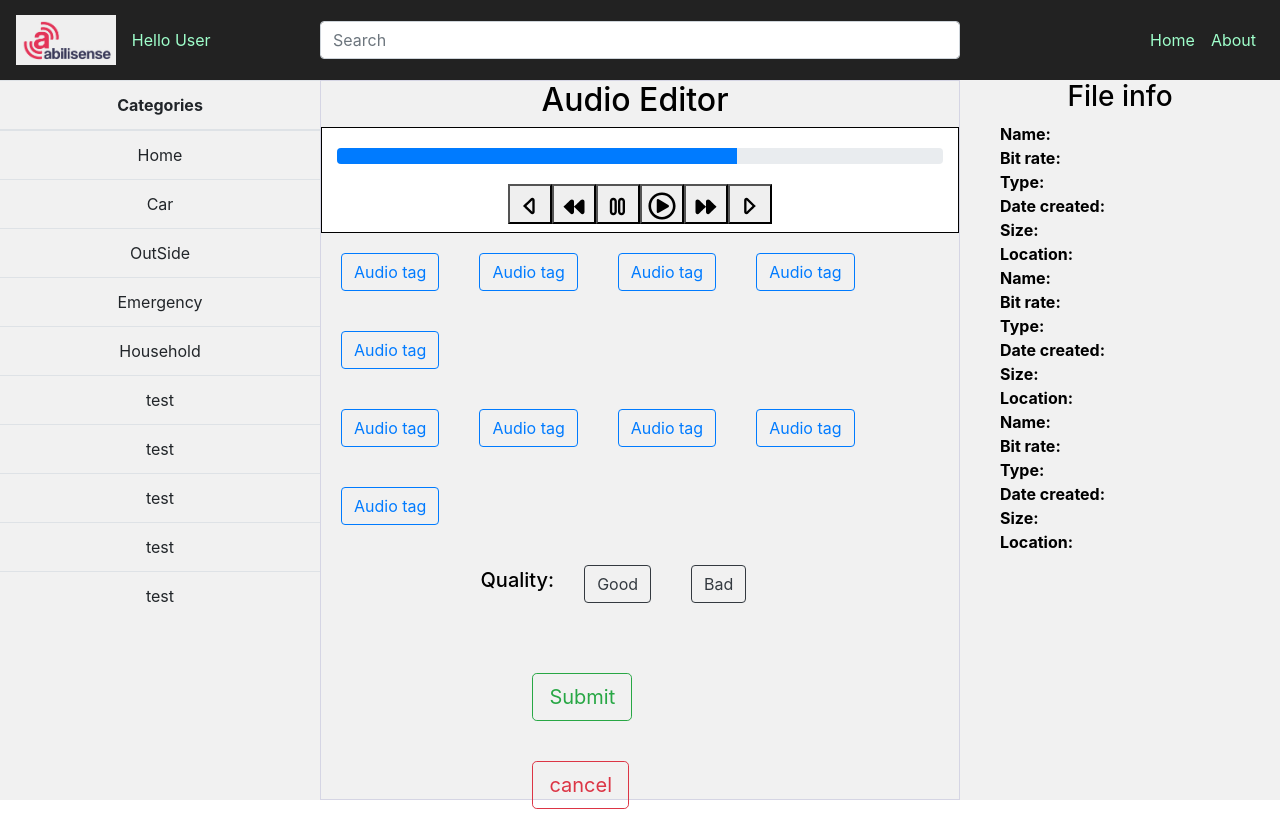
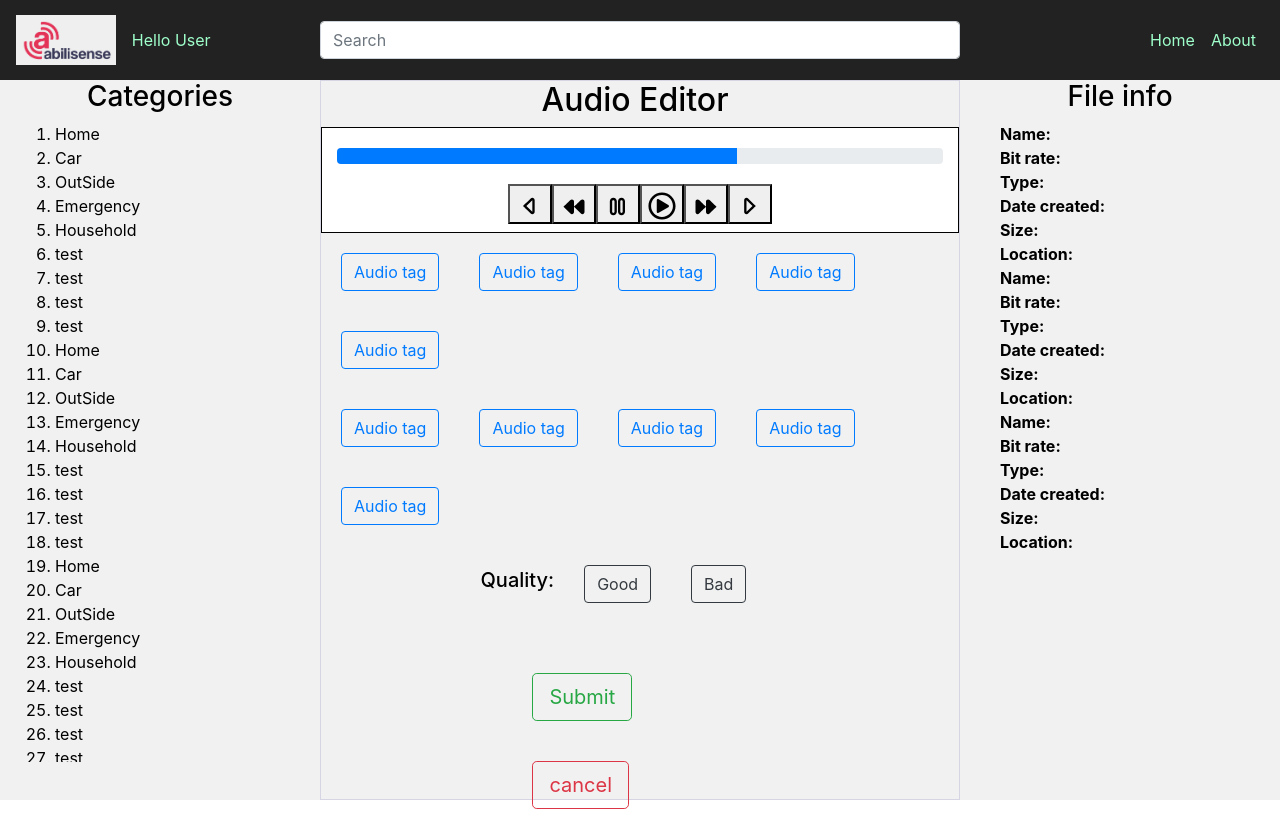
Before and after one commit to noamlasry/Abilisense, a React (Create React App) app: page /mainPage in a window 1280 px wide. Built offline with nearby package versions, Linux system fonts and the light colour scheme.

Commit message:
ui minus player

```diff
--- /dev/null
+++ b/src/components/categories/category.css
@@ -0,0 +1,20 @@
+.scrollbar {
+    overflow-y: scroll;
+  }
+
+  .scrollbar::-webkit-scrollbar {
+    width: 10px;
+    height: 10px;
+  }
+
+  .scrollbar-primary::-webkit-scrollbar {
+    background-color: rgb(211, 202, 230);
+  }
+
+  .scrollbar-primary::-webkit-scrollbar-thumb {
+    border-radius: 10px;
+    background-color: rgb(145, 132, 221);
+  }
+  .li{
+      color: black;
+  }
--- a/src/components/categories/category.jsx
+++ b/src/components/categories/category.jsx
@@ -1,10 +1,26 @@
 import React, { Component } from "react";
-import Table from 'react-bootstrap/Table';
-
+import { MDBContainer } from "mdbreact";
+import "./category.css";
 class Category extends Component {
   state = {
     categories: [
       { id: 1, name: "Home"},
+      { id: 2, name: "Car"},
+      { id: 3, name: "OutSide"},
+      { id: 4, name: "Emergency"},
+      { id: 5, name: "Household"},
+      { id: 6, name: "test" },
+      { id: 7, name: "test"},
+      { id: 8, name: "test"},
+      { id: 9, name: "test"}, { id: 1, name: "Home"},
+      { id: 2, name: "Car"},
+      { id: 3, name: "OutSide"},
+      { id: 4, name: "Emergency"},
+      { id: 5, name: "Household"},
+      { id: 6, name: "test" },
+      { id: 7, name: "test"},
+      { id: 8, name: "test"},
+      { id: 9, name: "test"}, { id: 1, name: "Home"},
       { id: 2, name: "Car"},
       { id: 3, name: "OutSide"},
       { id: 4, name: "Emergency"},
@@ -17,21 +33,20 @@ class Category extends Component {
       ]
   };
     render() {
+      const scrollContainerStyle = { width: "100%", maxHeight: "80vh" };
+
           return (
             <div>
-            <Table>
-              <thead>
-                <tr>
-                  <th>Categories</th>
-                </tr>
-              </thead>
-              <tbody>
+              <MDBContainer>
+                <div className="scrollbar scrollbar-primary"  style={scrollContainerStyle}>
+                <ol className="ol" >
                 {this.state.categories.map(category =>
-                  <tr key={category.id}>
-                    <td>{category.name}</td>
-                  </tr>)}
-              </tbody>
-            </Table>
+                  <li className="li" key={category.id}>
+                    {category.name}
+                  </li>)}
+                </ol>
+                </div>
+              </MDBContainer>
             </div>
           );
         };
--- a/src/components/leftNav.css
+++ b/src/components/leftNav.css
@@ -9,3 +9,6 @@
 .headline{
     color: black;
 }
+.h3{
+    color: black;
+}
--- a/src/components/leftNav.js
+++ b/src/components/leftNav.js
@@ -7,6 +7,7 @@ class LeftNav extends Component {
     render(){
         return(
             <div className="leftnav">
+                <h3 className="h3" >Categories</h3>
                 <Category />
             </div>
         )
```
